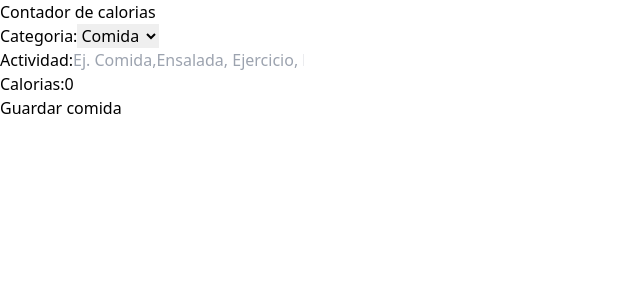
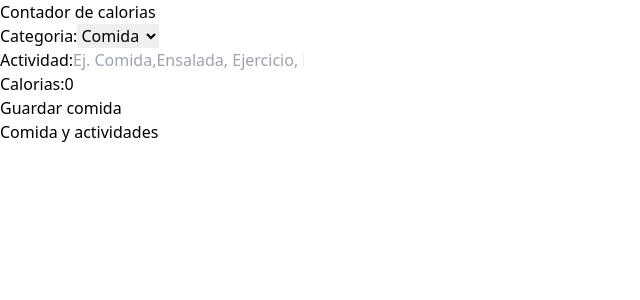
Before and after one commit to alfonso-ramos/contadorCalorias-RTS, a React (Vite) app: page / in a window 1280 px wide. Shown: the top 300 px of the page, without its empty margins (0-640 px from the left). Built offline with nearby package versions, Linux system fonts and the light colour scheme.

Commit message:
[ADD] Agregada lista de actividades

```diff
--- a/package.json
+++ b/package.json
@@ -10,12 +10,15 @@
     "preview": "vite preview"
   },
   "dependencies": {
+    "@heroicons/react": "^2.1.3",
     "react": "^18.2.0",
-    "react-dom": "^18.2.0"
+    "react-dom": "^18.2.0",
+    "uuid": "^9.0.1"
   },
   "devDependencies": {
     "@types/react": "^18.2.66",
     "@types/react-dom": "^18.2.22",
+    "@types/uuid": "^9.0.8",
     "@typescript-eslint/eslint-plugin": "^7.2.0",
     "@typescript-eslint/parser": "^7.2.0",
     "@vitejs/plugin-react-swc": "^3.5.0",
--- a/src/App.tsx
+++ b/src/App.tsx
@@ -1,10 +1,11 @@
 import { useReducer } from "react"
-import { activityReducer, intialState } from "./reducers/activity-reducer"
+import { activityReducer, initialState } from "./reducers/activity-reducer"
 import Form from "./components/Form"
+import ActivityList from './components/ActivityList';
 function App() {
 
 
-  const [state, dispatch] = useReducer(activityReducer, intialState)
+  const [state, dispatch] = useReducer(activityReducer, initialState)
   return (
     <>
       <header className="bg-lime-600 py-3">
@@ -21,6 +22,12 @@
           />
         </div>
       </section>
+
+      <section className="p-10 mx-auto max-w-4xl">
+        <ActivityList
+          activities={state.activities}
+        />
+      </section>
     </>
   )
 }
--- /dev/null
+++ b/src/components/ActivityList.tsx
@@ -0,0 +1,42 @@
+import { useMemo } from "react"
+import { Activity } from "../types"
+import { categories } from '../data/categories';
+import {PencilSquareIcon} from '@heroicons/react/24/outline'
+
+type ActivityListProps = {
+    activities: Activity[]
+}
+
+export default function ActivityList({activities} : ActivityListProps) {
+
+    const categoryName = useMemo(() =>
+        (category: Activity['category']) =>
+        categories.map(cat => cat.id === category ? cat.name : '')
+        ,[activities])
+
+    return (
+        <>
+            <h2 className="text-4xl font-bold text-slate-600 text-center">Comida y actividades</h2>
+            {activities.map(activity => (
+                <div key={activity.id} className="px-5 py-10 bg-white mt-5 flex justify-between">
+                    <div className="space-y-2 relative">
+                        <p className={`absolute -top-8 -left-8 px-10 py-2 text-white uppercase font-bold ${activity.category === 1 ? 'bg-lime-500' : 'bg-orange-500'}`}>{categoryName(activity.category)}</p>
+                        <p className="text-2xl font-semibold- pt-5">{activity.name}</p>
+                        <p className="font-black text-4xl text-lime-500">
+                            {activity.calories} {''}
+                            <span>Calorias</span>
+                        </p>
+                    </div>
+                    <div className="flex gap5 items-center">
+                        <button>
+                            <PencilSquareIcon
+                                className="size-8 text-gray-800"
+                            />
+                        </button>
+                    </div>
+                </div>
+            ))}
+
+        </>
+    )
+}
--- a/src/components/Form.tsx
+++ b/src/components/Form.tsx
@@ -1,7 +1,9 @@
 import { useState, ChangeEvent, FormEvent, Dispatch } from "react"
+
+import {v4 as uuidv4} from 'uuid'
 import { categories } from "../data/categories"
 import type { Activity } from "../types"
-import { ActivityActions } from "../reducers/activity-reducer"
+import { ActivityActions, } from '../reducers/activity-reducer';
 
 type FormProps = {
     dispatch: Dispatch<ActivityActions>
@@ -9,7 +11,8 @@
 
 export default function Form({dispatch} : FormProps) {
 
-    const initialState = {
+    const initialState : Activity = {
+        id: uuidv4(),
         category: 1,
         name: '',
         calories: 0,
@@ -37,7 +40,11 @@
 
         dispatch({ type: 'save-activity', payload: {newActivity: activity}})
 
-        setActivity(initialState)
+        setActivity({
+            // Hace una copia del unitialState para que vuelva a llamar a la funcion de generar un ID
+            ...initialState,
+            id: uuidv4()
+        })
     }
     return (
         <form
--- a/src/reducers/activity-reducer.ts
+++ b/src/reducers/activity-reducer.ts
@@ -7,12 +7,12 @@
     activities: Activity[]
 }
 
-export const intialState : activityState = {
+export const initialState : activityState = {
     activities: []
 }
 
 export const activityReducer = (
-    state: activityState = intialState,
+    state: activityState = initialState,
     action: ActivityActions
     ) => {
         if(action.type === 'save-activity') {
--- a/src/types/index.ts
+++ b/src/types/index.ts
@@ -4,6 +4,7 @@
 }
 
 export type Activity = {
+    id: string,
     category: number,
     name: string,
     calories: number
```
Also changed, not shown: 1 other file (tests, documents, lock files or other folders).
